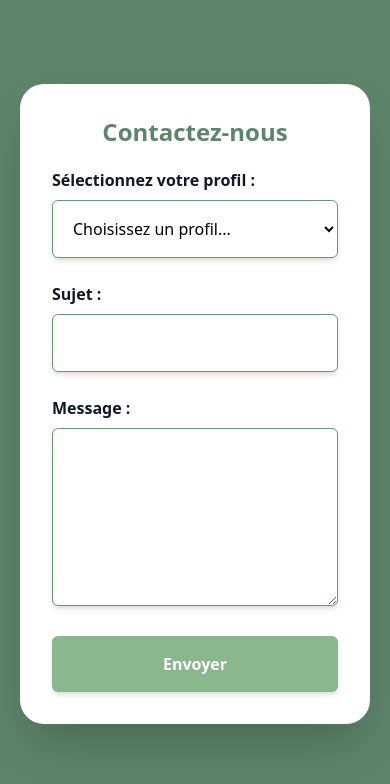
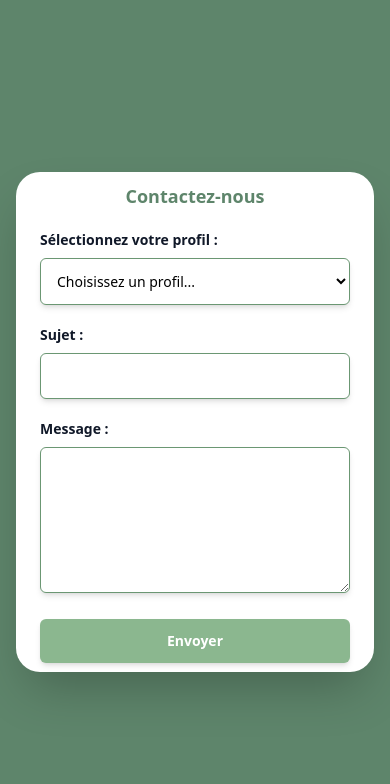
Before and after one commit to Matthieu77220/M2I_Site_Web, a React (Vite) app in the folder app-web/: page / in a window 390 px wide. Shown: the top 784 px of the page. Built offline with nearby package versions, Linux system fonts and the light colour scheme.

Commit message:
Correction RWD

```diff
--- a/app-web/src/Contact.jsx
+++ b/app-web/src/Contact.jsx
@@ -26,7 +26,7 @@ const Contact = () => {
           setIsSubmitted(true);
           setIsFlipped(true);
 
-          // Réinitialiser après 3 secondes
+          // Réinitialiser après 8 secondes
           setTimeout(() => {
             setIsFlipped(false);
             setIsSubmitted(false);
@@ -40,22 +40,22 @@ const Contact = () => {
   };
 
   return (
-    <div className="flex justify-center items-start bg-[#5E856B] min-h-screen p-5">
+    <div className="flex justify-center items-center bg-[#5E856B] min-h-screen w-full px-4 py-6 sm:px-6 lg:px-8">
       <div
-        className={`relative w-full md:w-1/2 mt-16 transition-transform duration-700 [transform-style:preserve-3d] ${
+        className={`relative w-full sm:w-3/4 md:w-2/3 lg:w-1/2 xl:w-2/5 transition-transform duration-700 [transform-style:preserve-3d] ${
           isFlipped ? "[transform:rotateY(180deg)]" : ""
-        }`}
+        } min-h-[500px] md:min-h-[calc(100vh-3rem)]`}
       >
-        {/* Face avant : le formulaire */}
-        <div className="absolute w-full bg-white rounded-3xl shadow-2xl p-8 md:p-12 backface-hidden">
-          <h1 className="text-center text-2xl md:text-4xl font-bold text-[#5E856B] mb-5">
+        {/* Face avant : formulaire */}
+        <div className="absolute inset-0 bg-white rounded-3xl shadow-2xl p-6 sm:p-8 md:p-10 backface-hidden flex flex-col justify-center">
+          <h1 className="text-center text-lg sm:text-xl md:text-2xl lg:text-3xl xl:text-4xl font-bold text-[#5E856B] mb-5">
             Contactez-nous
           </h1>
 
-          <form ref={form} onSubmit={sendEmail} className="space-y-6">
+          <form ref={form} onSubmit={sendEmail} className="space-y-5 sm:space-y-6">
             {/* Profil */}
             <div>
-              <label className="block mb-2 font-semibold text-gray-900 text-base md:text-lg">
+              <label className="block mb-2 font-semibold text-gray-900 text-sm sm:text-base md:text-lg">
                 Sélectionnez votre profil :
               </label>
               <select
@@ -65,7 +65,7 @@ const Contact = () => {
                 onChange={(e) =>
                   setFormData({ ...formData, profile: e.target.value })
                 }
-                className="w-full p-4 rounded-md bg-white placeholder:text-[#aaa] shadow-md border border-[#6b9773] focus:border-[#6b9773] focus:outline-none"
+                className="w-full p-3 sm:p-4 text-sm sm:text-base rounded-md bg-white placeholder:text-[#aaa] shadow-md border border-[#6b9773] focus:border-[#6b9773] focus:outline-none"
               >
                 <option value="">Choisissez un profil...</option>
                 <option value="admin">Admin</option>
@@ -76,7 +76,7 @@ const Contact = () => {
 
             {/* Sujet */}
             <div>
-              <label className="block mb-2 font-semibold text-gray-900 text-base md:text-lg">
+              <label className="block mb-2 font-semibold text-gray-900 text-sm sm:text-base md:text-lg">
                 Sujet :
               </label>
               <input
@@ -87,13 +87,13 @@ const Contact = () => {
                 onChange={(e) =>
                   setFormData({ ...formData, subject: e.target.value })
                 }
-                className="w-full p-4 rounded-md bg-white placeholder:text-[#aaa] shadow-md border border-[#6b9773] focus:border-[#6b9773] focus:outline-none"
+                className="w-full p-3 sm:p-4 text-sm sm:text-base rounded-md bg-white placeholder:text-[#aaa] shadow-md border border-[#6b9773] focus:border-[#6b9773] focus:outline-none"
               />
             </div>
 
             {/* Message */}
             <div>
-              <label className="block mb-2 font-semibold text-gray-900 text-base md:text-lg">
+              <label className="block mb-2 font-semibold text-gray-900 text-sm sm:text-base md:text-lg">
                 Message :
               </label>
               <textarea
@@ -104,14 +104,14 @@ const Contact = () => {
                 onChange={(e) =>
                   setFormData({ ...formData, message: e.target.value })
                 }
-                className="w-full p-4 rounded-md bg-white placeholder:text-[#aaa] shadow-md border border-[#6b9773] focus:border-[#6b9773] focus:outline-none resize-y"
+                className="w-full p-3 sm:p-4 text-sm sm:text-base rounded-md bg-white placeholder:text-[#aaa] shadow-md border border-[#6b9773] focus:border-[#6b9773] focus:outline-none resize-y"
               />
             </div>
 
             {/* Bouton envoyer */}
             <button
               type="submit"
-              className="w-full bg-[#8BB78F] hover:bg-[#6b9773] text-white font-semibold p-4 rounded-md shadow-md transition-colors duration-300"
+              className="w-full bg-[#8BB78F] hover:bg-[#6b9773] text-white font-semibold p-3 sm:p-4 rounded-md shadow-md text-sm sm:text-base transition-colors duration-300"
             >
               Envoyer
             </button>
@@ -119,9 +119,11 @@ const Contact = () => {
         </div>
 
         {/* Face arrière : message de succès */}
-        <div className="absolute w-full bg-[#7CA982] rounded-3xl shadow-2xl text-white flex flex-col items-center justify-center text-center p-8 rotate-y-180 backface-hidden">
-          <h2 className="text-3xl font-bold mb-3">Message envoyé avec succès</h2>
-          <p className="text-lg opacity-90">
+        <div className="absolute inset-0 bg-[#7CA982] rounded-3xl shadow-2xl text-white flex flex-col items-center justify-center text-center rotate-y-180 backface-hidden p-6 sm:p-8 md:p-10">
+          <h2 className="text-2xl sm:text-3xl md:text-3xl lg:text-4xl font-bold mb-3">
+            Message envoyé avec succès
+          </h2>
+          <p className="text-base sm:text-lg md:text-lg opacity-90">
             Merci pour votre message ! Nous vous répondrons bientôt.
           </p>
         </div>
```
